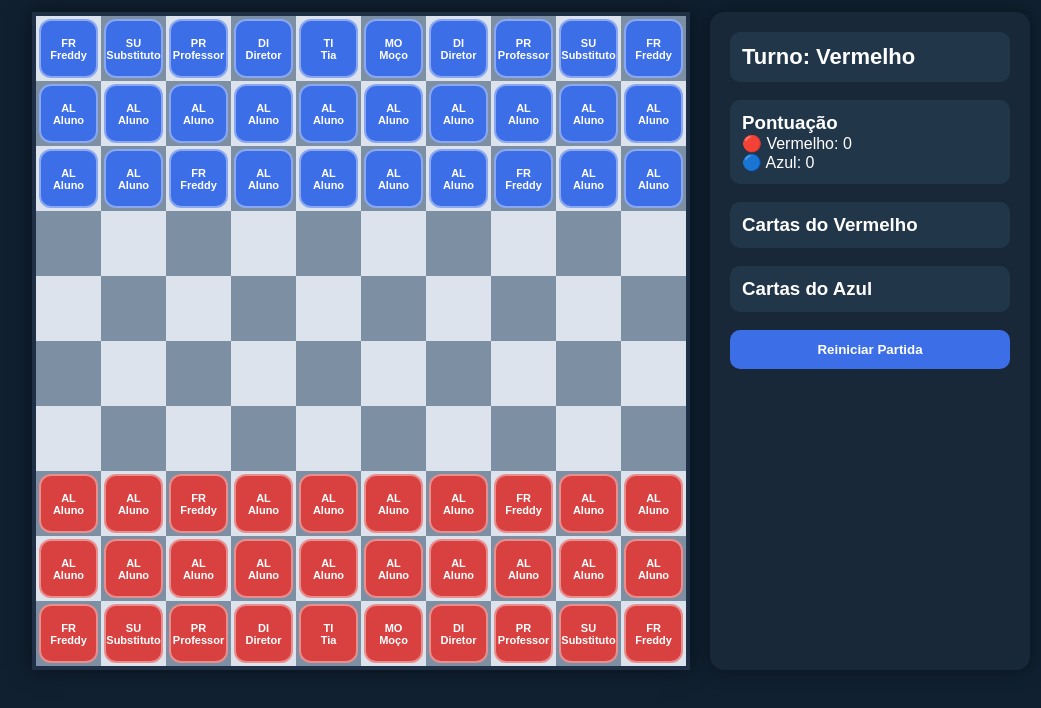
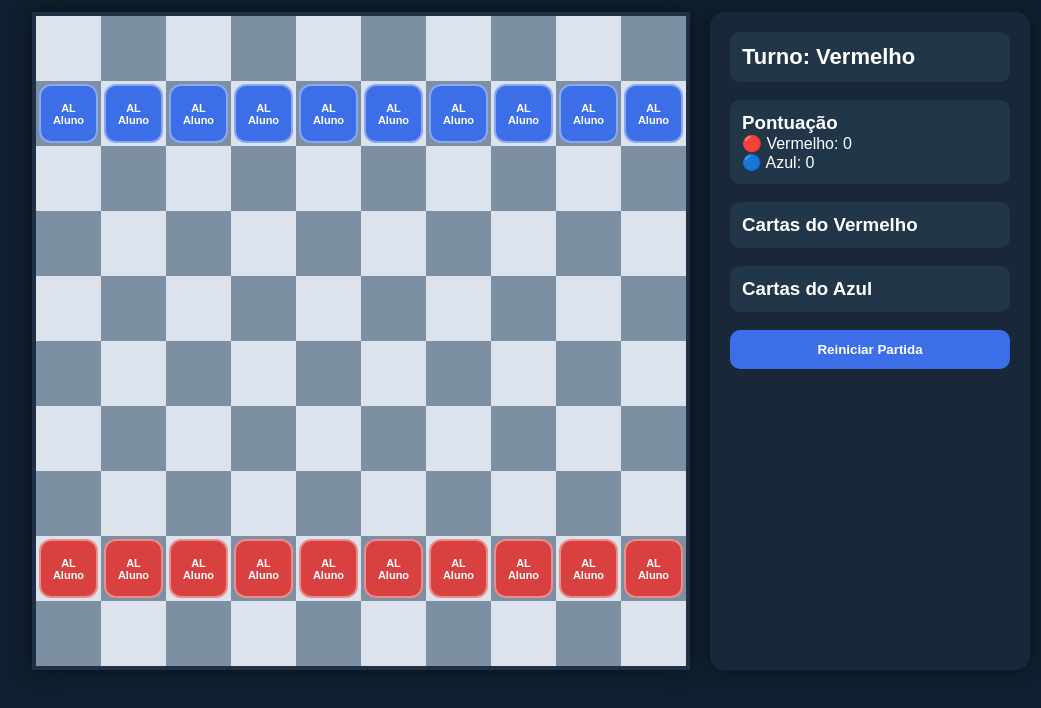
Before and after one commit to mlkdobraw-dotcom/teste, a plain HTML site: page index.html in a window 1280 px wide. Shown: the part 60-768 px from the top of the page, without its empty margins (109-1150 px from the left). Drawn offline with Linux system fonts and the light colour scheme.

Commit message:
Atualizar o index.html

```diff
--- a/index.html
+++ b/index.html
@@ -342,21 +342,11 @@ function placeInitialPieces(){
         "freddy"
     ];
 
-    const blueThird = [
-        "aluno","aluno","freddy","aluno","aluno",
-        "aluno","aluno","freddy","aluno","aluno"
-    ];
 
-    for(let x=0;x<10;x++){
-        board[0][x] = createPiece(blueBack[x],"blue");
-    }
+
 
     for(let x=0;x<10;x++){
         board[1][x] = createPiece("aluno","blue");
-    }
-
-    for(let x=0;x<10;x++){
-        board[2][x] = createPiece(blueThird[x],"blue");
     }
 
     // VERMELHO (base)
@@ -374,21 +364,9 @@ function placeInitialPieces(){
         "freddy"
     ];
 
-    const redThird = [
-        "aluno","aluno","freddy","aluno","aluno",
-        "aluno","aluno","freddy","aluno","aluno"
-    ];
-
-    for(let x=0;x<10;x++){
-        board[9][x] = createPiece(redBack[x],"red");
-    }
 
     for(let x=0;x<10;x++){
         board[8][x] = createPiece("aluno","red");
-    }
-
-    for(let x=0;x<10;x++){
-        board[7][x] = createPiece(redThird[x],"red");
     }
 }
 
```
